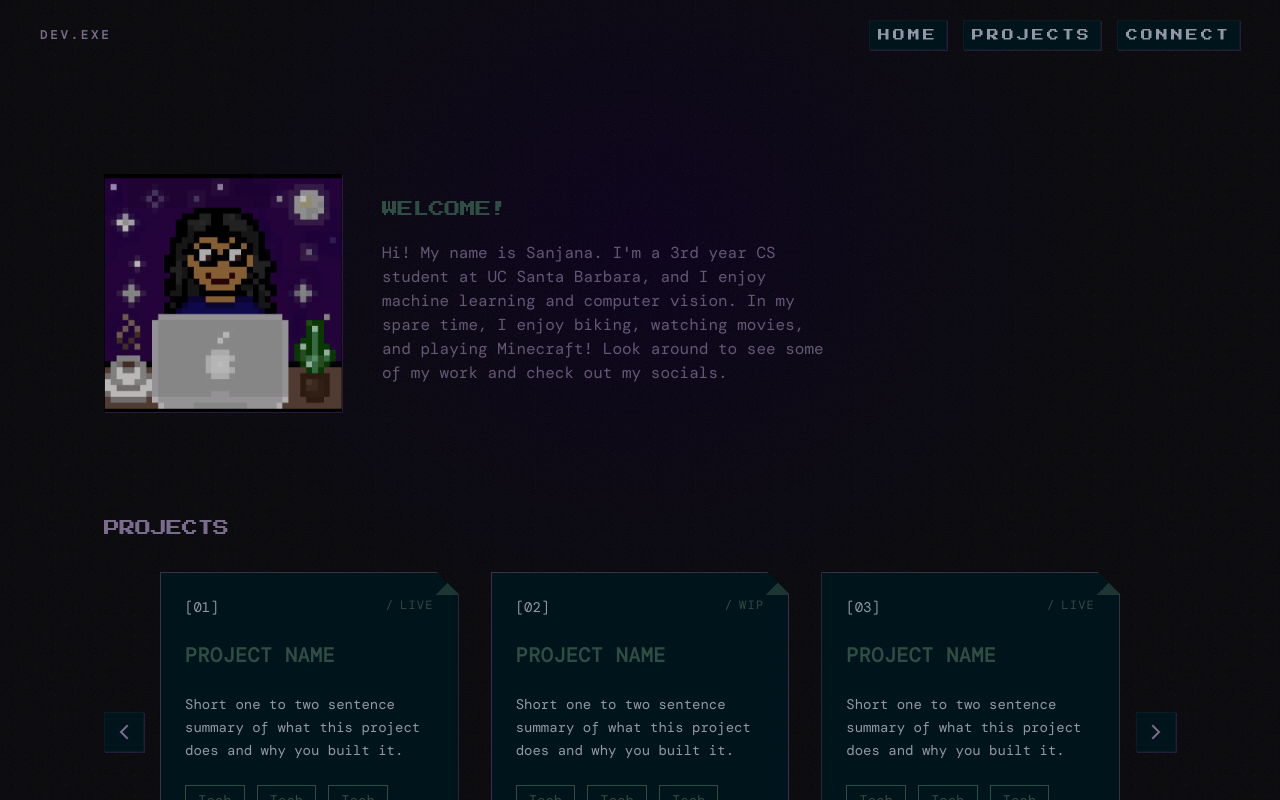
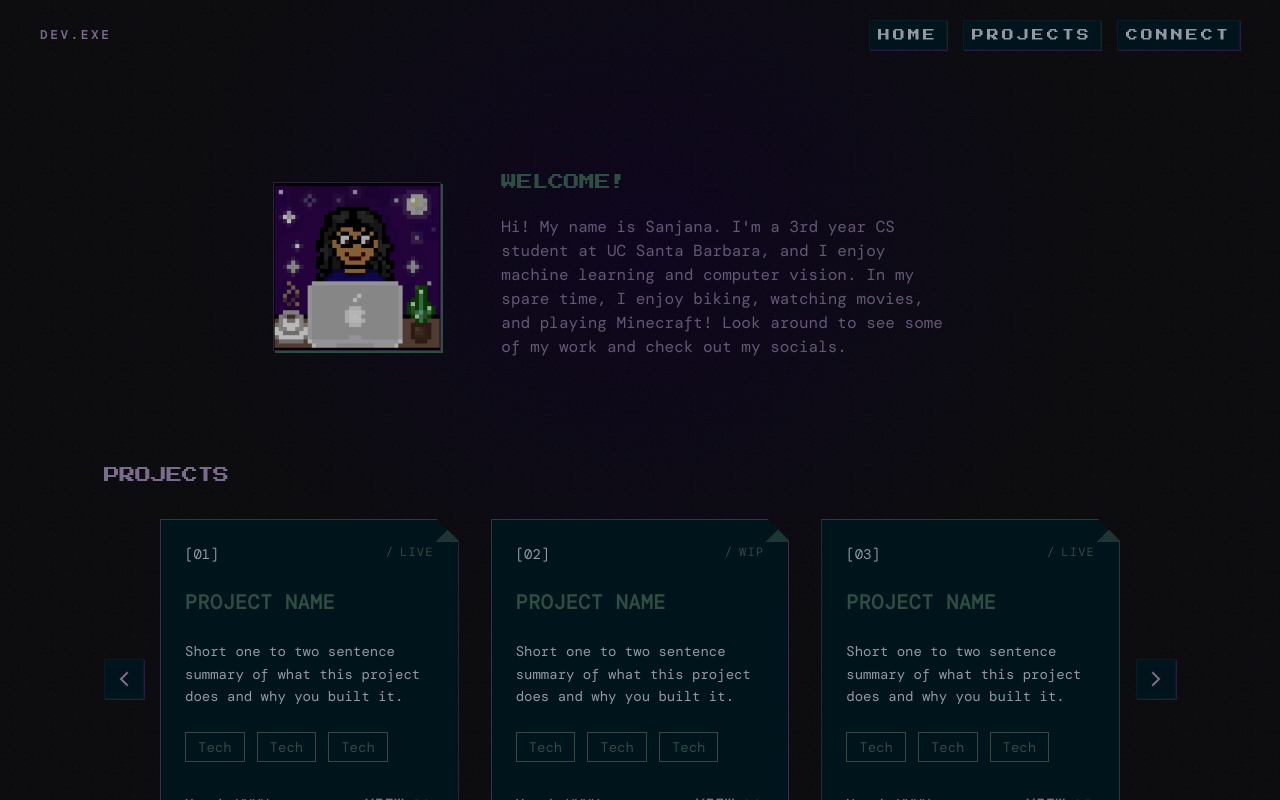
Before and after one commit to sanjanab1/portfolio, a Next.js app in the folder blog/: page / in a window 1280 px wide. Shown: the top 800 px of the page. Built offline with nearby package versions, Linux system fonts and the light colour scheme.

Commit message:
feat(ui): changing columns of intro section

```diff
--- a/blog/app/global.css
+++ b/blog/app/global.css
@@ -88,6 +88,7 @@
   --sh-jsxliterals: var(--primary);
   --sh-property: oklch(52.649% 0.25212 296.901);
   --sh-entity: oklch(52.649% 0.25212 296.901);
+  --box-color: rgb(169, 58, 58);
 }
 
 @layer base {
@@ -122,8 +123,8 @@
 
 @utility pixel-box {
   border-radius: 0;
-  border: 2px solid var(--color-card-oreground);
-  box-shadow: 1px 1px 0 0 var(--color-primary);
+  border: 1px solid var(--color-secondary);
+  box-shadow: 2px 2px 0 0 var(--color-accent);
 }
 
 @utility pixel-box-sm {
--- a/blog/app/page.tsx
+++ b/blog/app/page.tsx
@@ -61,8 +61,12 @@ const projects: Project[] = [
 export default function Page() {
   return (
     <>
-      <section className="grid grid-cols-1 md:grid-cols-4 gap-10 items-center py-16 md:py-10">
-        <div className="pixel-box relative mx-auto aspect-square w-[25%] md:w-full overflow-hidden bg-card">
+      <section className="grid grid-cols-1 md:grid-cols-[1fr_2fr] gap-0 md:gap-15 items-center py-16 md:py-10">
+        {/*grid container that shows 1 col by default on mobile/small screen*/}
+        {/*change to 4 cols on bigger screens, space of 10 gap, align items in center and vertical tabbing*/}
+        <div className="pixel-box relative ml-auto mr-0 hidden md:block aspect-square w-[50%] overflow-hidden bg-card">
+          {/*pixel box for retro aesthetic, child elements use absolute positioning within*/}
+          {/*force square set width, set width to full width, apply a background color*/}
           <Image
             src="/images/profile-1.png"
             alt="pixel self-portrait"
@@ -72,7 +76,7 @@ export default function Page() {
           />
         </div>
 
-        <div className="md:col-span-3">
+        <div className="md:col-full">
           <h1 className="font-display text-accent text-base md:text-base leading-[1.05] tracking-tight">
             <TextScramble className="font-display" duration={1000} replayIntervalMs={20000}>
               WELCOME!
```
